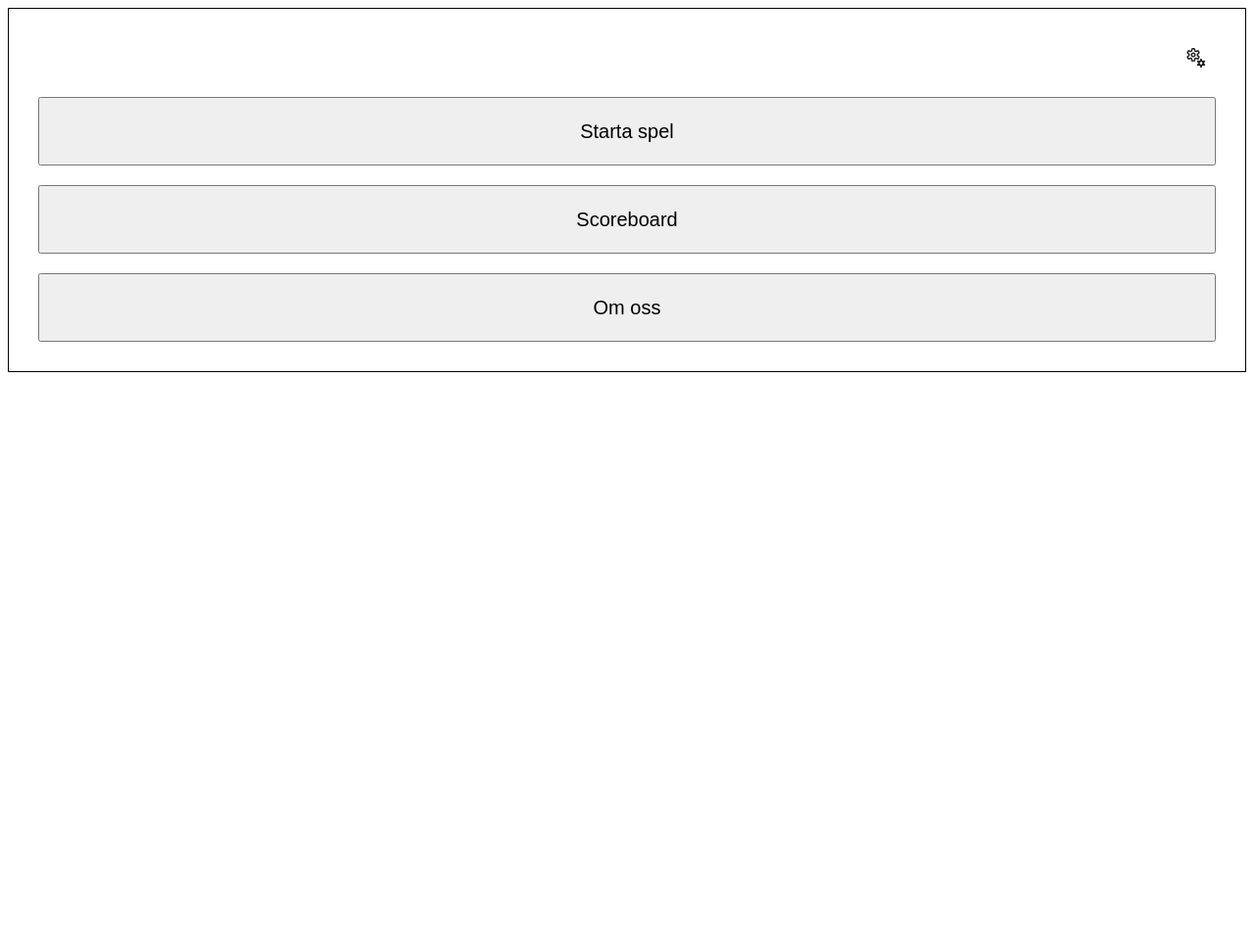
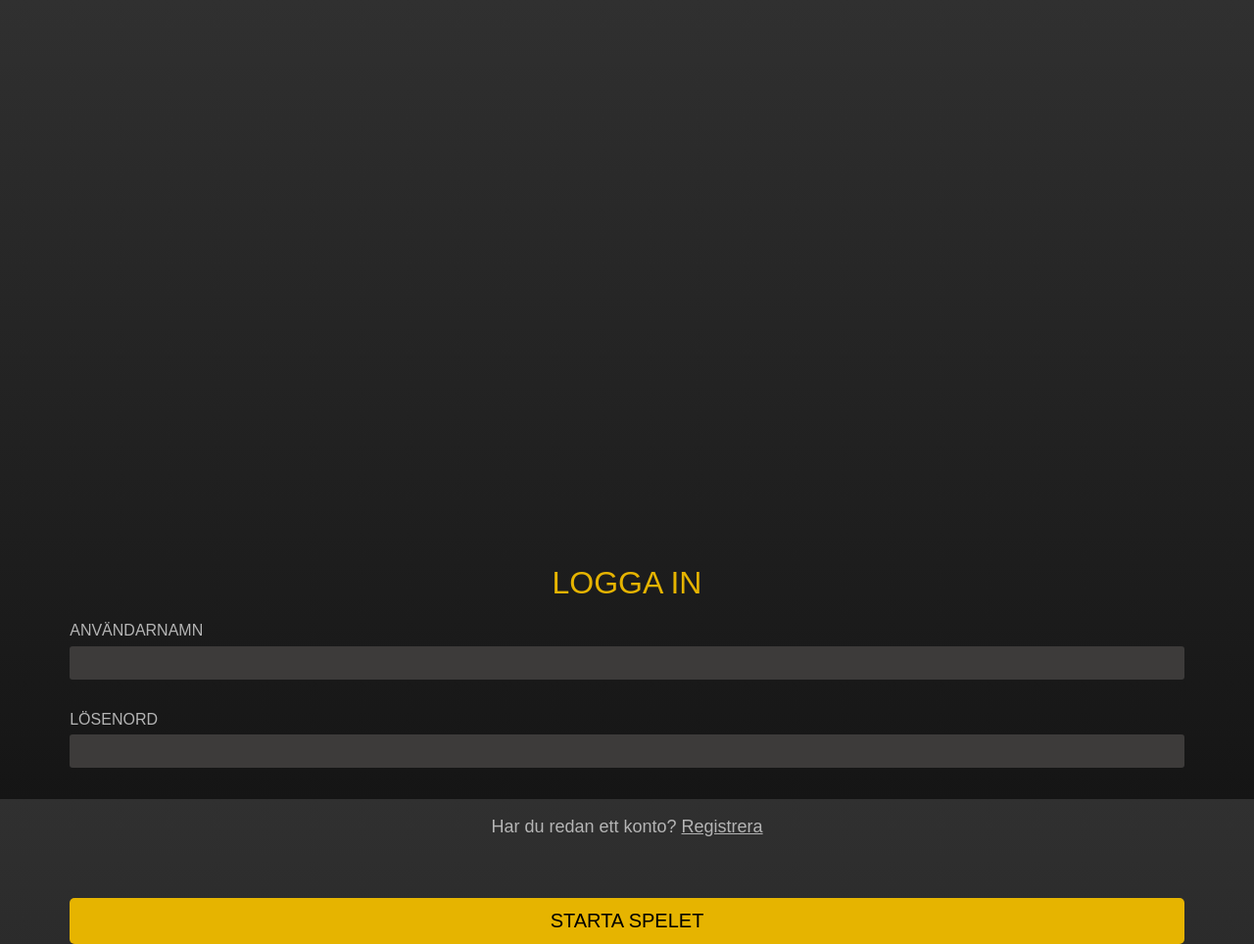
Before and after one commit to lodacke/crossmediaProjekt, a PHP site: page / in a window 1280 px wide. Shown: the whole page at 98% size. Before the commit the page ends 380 px from the top, so only its background shows below. Run offline with PHP 8.4, Linux system fonts and the light colour scheme; some libraries are stand-ins or nearby versions.

Commit message:
Added CSS for login/register

```diff
--- a/API/users.json
+++ b/API/users.json
@@ -3,5 +3,10 @@
         "username": "a",
         "password": "a",
         "games": []
+    },
+    {
+        "username": "",
+        "password": "",
+        "games": []
     }
 ]
--- a/CSS/loginReg.css
+++ b/CSS/loginReg.css
@@ -1,10 +1,83 @@
-main{
+:root {
+    --white: #B5B5B5;
+    --yellow: #E6B400;
+    font-family: Arial, Helvetica, sans-serif;
+}
+
+body {
+    background: linear-gradient(180deg, rgba(48, 48, 48, 1) 0%, rgba(21, 21, 21, 1) 100%);
+    height: 100vh;
+}
+
+main {
+    height: 80%;
     display: flex;
     flex-direction: column;
     align-items: center;
-    justify-content: center;
+    justify-content: space-between;
+    padding-top: 25%;
 }
 
-label{
-    align-self: left;
+h1 {
+    color: var(--yellow);
+    font-weight: 500;
+    margin-top: 20%;
 }
+
+section {
+    width: 90%;
+    height: 60%;
+}
+
+div {
+    display: flex;
+    flex-direction: column;
+    width: 100%;
+    gap: 0.8vh;
+}
+
+label {
+    color: var(--white);
+    font-size: 16px;
+}
+
+input {
+    background-color: #3D3B3A;
+    border: none;
+    height: 4vh;
+    border-radius: 3px;
+    margin-bottom: 4vh;
+    color: var(--white);
+    font-size: 18px;
+    padding-left: 10px;
+}
+
+.linkText {
+    font-size: 18px;
+    color: var(--white);
+    text-align: center;
+}
+
+.linkText a {
+    color: var(--white);
+}
+
+#userMessage {
+    font-size: 18px;
+    color: red;
+    background-color: var(--white);
+    text-align: center;
+    padding: 1vh;
+    border-radius: 3px;
+    opacity: 0;
+}
+
+button {
+    width: 90%;
+    padding: 1.5vh;
+    font-size: 20px;
+    font-weight: 500;
+    background-color: var(--yellow);
+    border: none;
+    border-radius: 5px;
+}
--- a/index.js
+++ b/index.js
@@ -1,21 +1,23 @@
 import { renderHomepage } from "./main.js";
 import { renderLogin } from "./registerLogin.js";
-import {renderGame } from "./main.js";
+import { renderGame } from "./main.js";
 
 
-(function(){
-    if(window.localStorage.getItem("user")){
-        renderHomepage()
-    } else {
-        renderLogin()
-    }
+// (function(){
+//     if(window.localStorage.getItem("user")){
+//         renderHomepage()
+//     } else {
+//         renderLogin()
+//     }
 
 
-window.addEventListener("load", () => {
-    if (window.location.hash === "#game") {
-        renderGame();
-    } else {
-        renderHomepage();
-    }
-});
-})()
+// window.addEventListener("load", () => {
+//     if (window.location.hash === "#game") {
+//         renderGame();
+//     } else {
+//         renderHomepage();
+//     }
+// });
+// })()
+
+renderLogin()
--- a/registerLogin.js
+++ b/registerLogin.js
@@ -1,30 +1,37 @@
 import { main } from "./utilities/variable.js"
-import { renderHomepage} from "./main.js"
+import { renderHomepage } from "./main.js"
 import { userMessage } from "./utilities/userMessage.js";
 
-export async function renderLogin(){
+export async function renderLogin() {
 
     main.innerHTML = `
+    <h1>LOGGA IN</h1>
+    <section>
+        <div>
+            <label>ANVÄNDARNAMN</label>
+            <input class="username">
+        </div>
+        <div>
+            <label>LÖSENORD</label>
+            <input class="password" type="password">
+        </div>
+        <p class="linkText">Har du redan ett konto? <a href="#">Registrera</a></p>
+        <p id="userMessage"></p>
+    </section>
 
-    <label> USERNAME</label>
-    <input class="username">
-    <label> PASSWORD</label>
-    <input class="password" type="password">
-    <p class="linkText">Dont have an account? <a href="#">Register</a></p>
-    <p id="userMessage"></p>
-    <button>LOGIN</button>
+    <button>STARTA SPELET</button>
     `;
 
     main.querySelector("a").addEventListener("click", e => {
         renderRegister()
     })
 
-    main.querySelector("button").addEventListener("click", async function() {
+    main.querySelector("button").addEventListener("click", async function () {
         let username = main.querySelector(".username")
         let password = main.querySelector(".password")
         let messageDom = main.querySelector("#userMessage");
 
-        try{
+        try {
 
             let response = await fetch("../API/login.php", {
                 method: "POST",
@@ -36,7 +43,7 @@ export async function renderLogin(){
 
             let data = await response.json()
 
-        if(!response.ok){
+            if (!response.ok) {
                 userMessage(messageDom, data.message)
             } else {
 
@@ -44,38 +51,48 @@ export async function renderLogin(){
                 renderHomepage()
             }
 
-    }  catch  (error) {
+        } catch (error) {
             userMessage(messageDom, error.message)
         }
     })
 }
 
-export async function renderRegister(){
+export async function renderRegister() {
 
     main.innerHTML = `
-    <label> USERNAME</label>
+    <h1>REGISTRERA</h1>
+    <section>
+        <div>
+            <label>ANVÄNDARNAMN</label>
             <input class="username">
-    <label> PASSWORD</label>
+        </div>
+        <div>
+            <label>LÖSENORD</label>
             <input class="password" type="password">
-    <label> REPEAT PASSWORD</label>
+        </div>
+        <div>
+            <label>UPPREPA LÖSENORD</label>
             <input class="passwordRepeat" type="password">
-    <p class="linkText">Already have an account? <a href="#">Login</a></p>
+        </div>
+        <p class="linkText">Har du redan ett konto? <a href="#">Logga in</a></p>
         <p id="userMessage"></p>
-    <button>LOGIN</button>
+    </section>
+
+    <button>SKAPA KONTO</button>
     `;
 
     main.querySelector("a").addEventListener("click", e => {
         renderLogin()
     })
 
-    main.querySelector("button").addEventListener("click", async function (){
+    main.querySelector("button").addEventListener("click", async function () {
 
         let username = main.querySelector(".username");
         let password = main.querySelector(".password");
         let passwordRepeat = main.querySelector(".passwordRepeat");
         let messageDom = main.querySelector("#userMessage");
 
-        try{
+        try {
 
             let response = await fetch("../API/register.php", {
                 method: "POST",
@@ -89,7 +106,7 @@ export async function renderRegister(){
             let data = await response.json()
             console.log(data)
 
-        if(!response.ok){
+            if (!response.ok) {
                 userMessage(messageDom, data.message)
             } else {
                 messageDom.textContent = "New user have been added";
@@ -101,7 +118,7 @@ export async function renderRegister(){
 
             }
 
-    }  catch (error) {
+        } catch (error) {
             userMessage(messageDom, error.message)
         }
     })
--- a/utilities/userMessage.js
+++ b/utilities/userMessage.js
@@ -1,7 +1,9 @@
-export function userMessage (node, message){
-    node.textContent = message
-   setTimeout(() => {
-         node.textContent = "";
+export function userMessage(node, message) {
+  node.textContent = message;
+  node.style.opacity = "100%";
+  setTimeout(() => {
+    node.textContent = "";
+    node.style.opacity = "0";
   }, 2000);
 
 }
```
Lines whose indentation alone changed are shown as unchanged.
